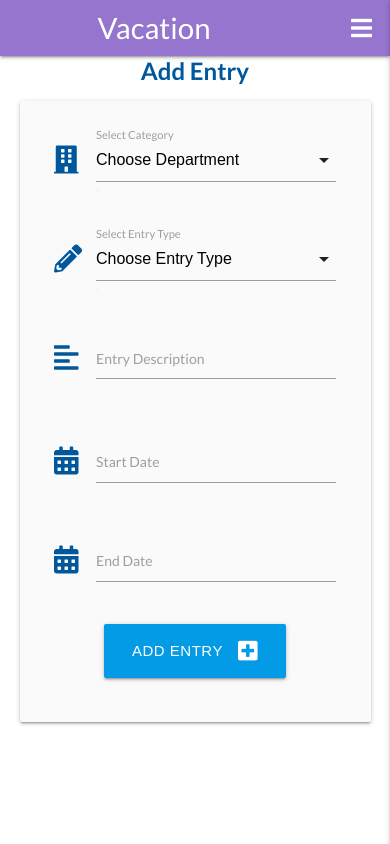
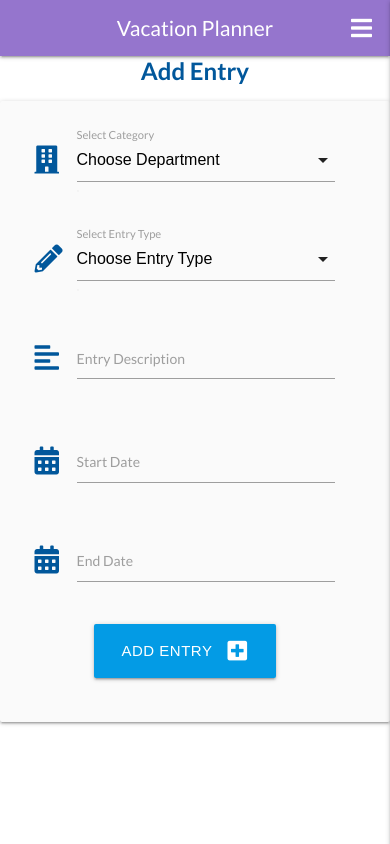
Before and after one commit to vladimir-cmd/vacation-planner-web-app, a Flask app: page /add_entry in a window 390 px wide. Run offline with Flask 2, Linux system fonts and the light colour scheme; data that the repository does not hold is empty; some libraries are stand-ins or nearby versions.

Commit message:
CSS and Resposive layout

```diff
--- a/static/css/style.css
+++ b/static/css/style.css
@@ -1,5 +1,5 @@
 body {
-    background-color: white ;
+    background-color: white;
 }
 
 .text-shadow {
@@ -24,58 +24,95 @@ body {
     font-size: 20px;
 }
 
-* {box-sizing: border-box}
+.container {
+    width: 70%;
+}
+
+.row {
+    width: 100%;
+}
+
+.row .col.l8 {
+    width: 100%;
+}
+
+* {
+    box-sizing: border-box
+}
 
 button:hover {
-  opacity:1;
+    opacity: 1;
 }
 
+
 /* Float cancel and delete buttons and add an equal width */
-.cancelbtn, .deletebtn {
+
+.cancelbtn,
+.deletebtn {
     float: left;
     width: 50%;
 }
 
+
 /* Add a color to the cancel button */
+
 .cancelbtn {
     background-color: #ccc;
     color: black;
 }
 
+
 /* Add a color to the delete button */
+
 .deletebtn {
     background-color: #f44336;
 }
 
+
 /* The Modal (background) */
+
 .modal {
-  display: none; /* Hidden by default */
-  position: fixed; /* Stay in place */
-  z-index: 1; /* Sit on top */
+    display: none;
+    /* Hidden by default */
+    position: fixed;
+    /* Stay in place */
+    z-index: 1;
+    /* Sit on top */
     left: 0;
     top: 0;
-  width: 100%; /* Full width */
-  height: 100%; /* Full height */
-  overflow: auto; /* Enable scroll if needed */
+    width: 100%;
+    /* Full width */
+    height: 100%;
+    /* Full height */
+    overflow: auto;
+    /* Enable scroll if needed */
     background-color: #474e5d;
     padding-top: 50px;
 }
 
+
 /* Modal Content/Box */
+
 .modal-content {
     background-color: #fefefe;
-  margin: 5% auto 15% auto; /* 5% from the top, 15% from the bottom and centered */
+    margin: 5% auto 15% auto;
+    /* 5% from the top, 15% from the bottom and centered */
     border: 1px solid #888;
-  width: 80%; /* Could be more or less, depending on screen size */
+    width: 80%;
+    /* Could be more or less, depending on screen size */
 }
 
+
 /* Style the horizontal ruler */
+
 hr {
     border: 1px solid #f1f1f1;
     margin-bottom: 25px;
 }
 
+
 /* The Modal Close Button (x) */
+
 .close {
     position: absolute;
     right: 35px;
@@ -91,16 +128,81 @@ hr {
     cursor: pointer;
 }
 
+
 /* Clear floats */
+
 .clearfix::after {
     content: "";
     clear: both;
     display: table;
 }
 
+
 /* Change styles for cancel button and delete button on extra small screens */
-@media screen and (max-width: 300px) {
-  .cancelbtn, .deletebtn {
+
+@media screen and (max-width: 976px) {
+    .cancelbtn,
+    .deletebtn {
+        width: 100%;
+    }
+    .container {
+        width: 80%;
+        margin-left: 10%;
+    }
+    .row {
+        width: 70%;
+        text-align: left;
+    }
+    .row .col.l8 {
+        margin-left: -100px;
         width: 100%;
     }
 }
+
+@media screen and (max-width: 800px) {
+    .cancelbtn,
+    .deletebtn {
+        width: 100%;
+    }
+    .container {
+        width: 100%;
+        margin-left: 0%;
+    }
+    .row {
+        width: 100%;
+    }
+    .row .col.l8 {
+        margin-left: 0px;
+        width: 100%;
+    }
+}
+
+@media screen and (max-width: 600px) {
+    .cancelbtn,
+    .deletebtn {
+        width: 100%;
+    }
+    nav .brand-logo {
+        font-size: 150%;
+    }
+    .container {
+        width: 100%;
+        margin-left: 0%;
+    }
+    .row {
+        width: 100%;
+    }
+    .row .col.l8 {
+        margin-left: 0px;
+    }
+}
+
+@media screen and (max-width: 400px) {
+    .cancelbtn,
+    .deletebtn {
+        width: 100%;
+    }
+    nav .brand-logo {
+        font-size: 150%;
+    }
+}
--- a/templates/add_entry.html
+++ b/templates/add_entry.html
@@ -4,7 +4,7 @@
     <h2 class="light-blue-text text-darken-4 center-align">Add Entry</h2>
 
     <div class="row card-panel grey lighten-5">
-        <form class="col s12" method="POST" action="{{ url_for('add_entry') }}">
+        <form class="col col s12 m4 l8" method="POST" action="{{ url_for('add_entry') }}">
             <!-- Category Name -->
             <div class="row">
                 <div class="input-field col s12">
```
Also changed, not shown: templates/base.html (+13 -18 lines), templates/manage_entries.html (+8 -13 lines). Lines whose indentation alone changed are shown as unchanged.
